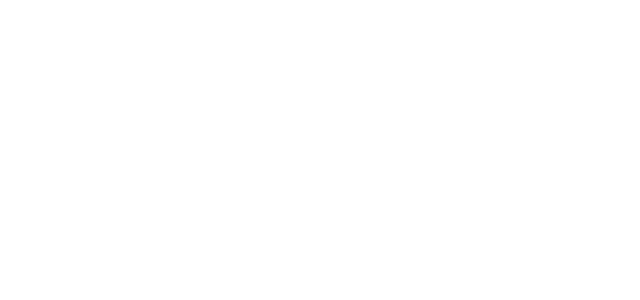
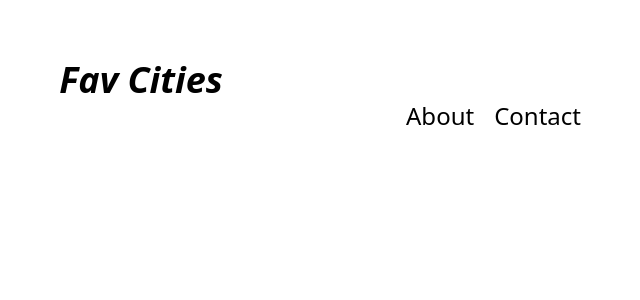
Before and after one commit to kezagiselle/react-Router-practise, a React (Vite) app in the folder reactPractise/: page / in a window 1280 px wide. Shown: the top 300 px of the page, without its empty margins (499-1139 px from the left). Built offline with nearby package versions, Linux system fonts and the light colour scheme.

Commit message:
feat: adding navigation links

```diff
--- a/reactPractise/src/pages/Home.tsx
+++ b/reactPractise/src/pages/Home.tsx
@@ -1,8 +1,16 @@
 import React from 'react'
+import Header from './Header'
+import { NavLink } from 'react-router-dom'
 
 function Home() {
   return (
     <div>
+       <Header />
+
+       <div className="text-2xl flex justify-end gap-5 mr-50">
+       <NavLink to='/about'>About</NavLink>
+       <NavLink to='/contact'>Contact</NavLink>
+       </div>
 
     </div>
   )
--- a/reactPractise/src/pages/RootLayout.tsx
+++ b/reactPractise/src/pages/RootLayout.tsx
@@ -1,11 +1,10 @@
-import React from 'react'
-import Header from './Header'
+
 import { Outlet } from 'react-router-dom'
 
 function RootLayout() {
   return (
     <div>
-      <Header />
+
       <Outlet />
     </div>
   )
```
